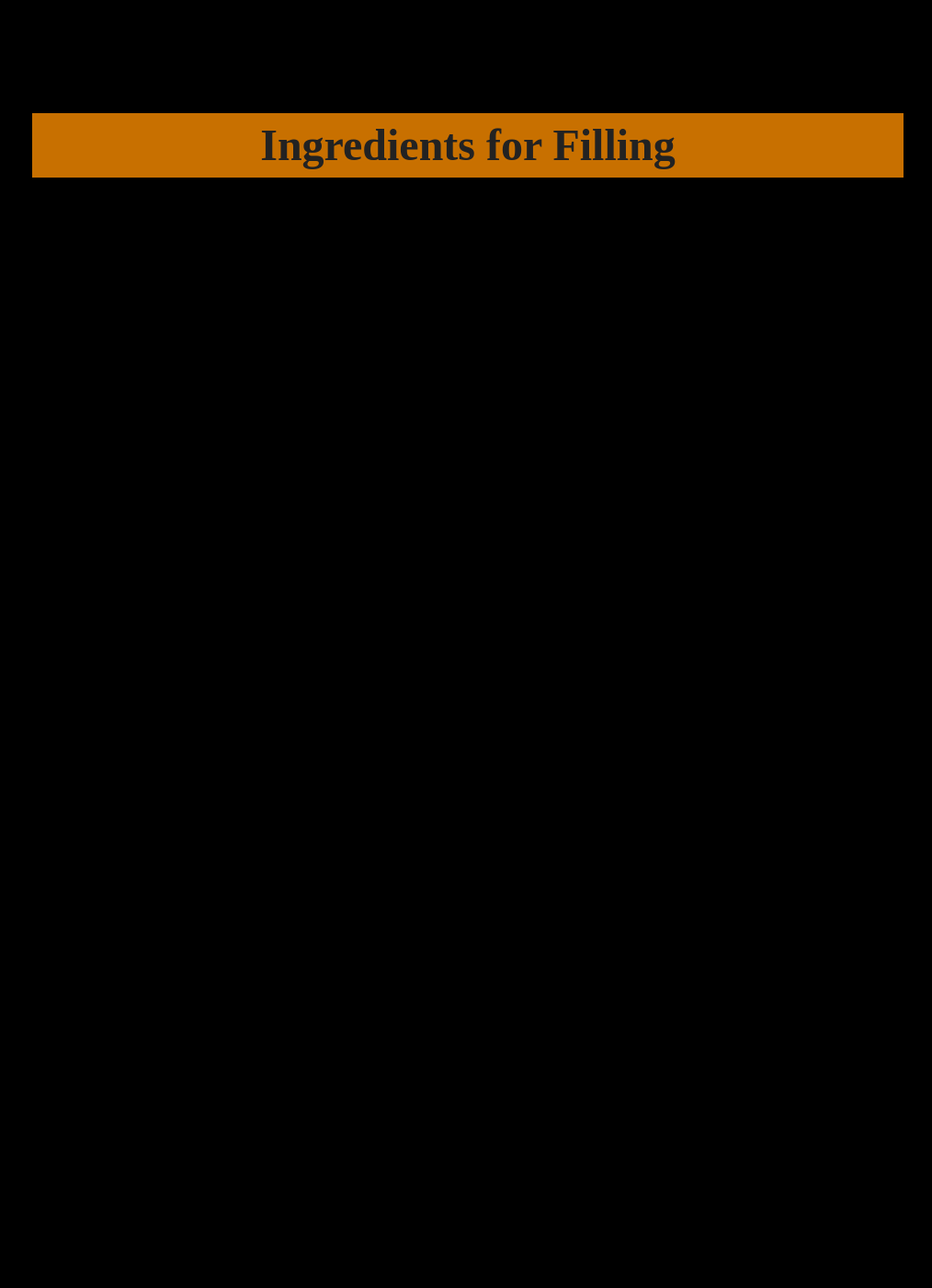
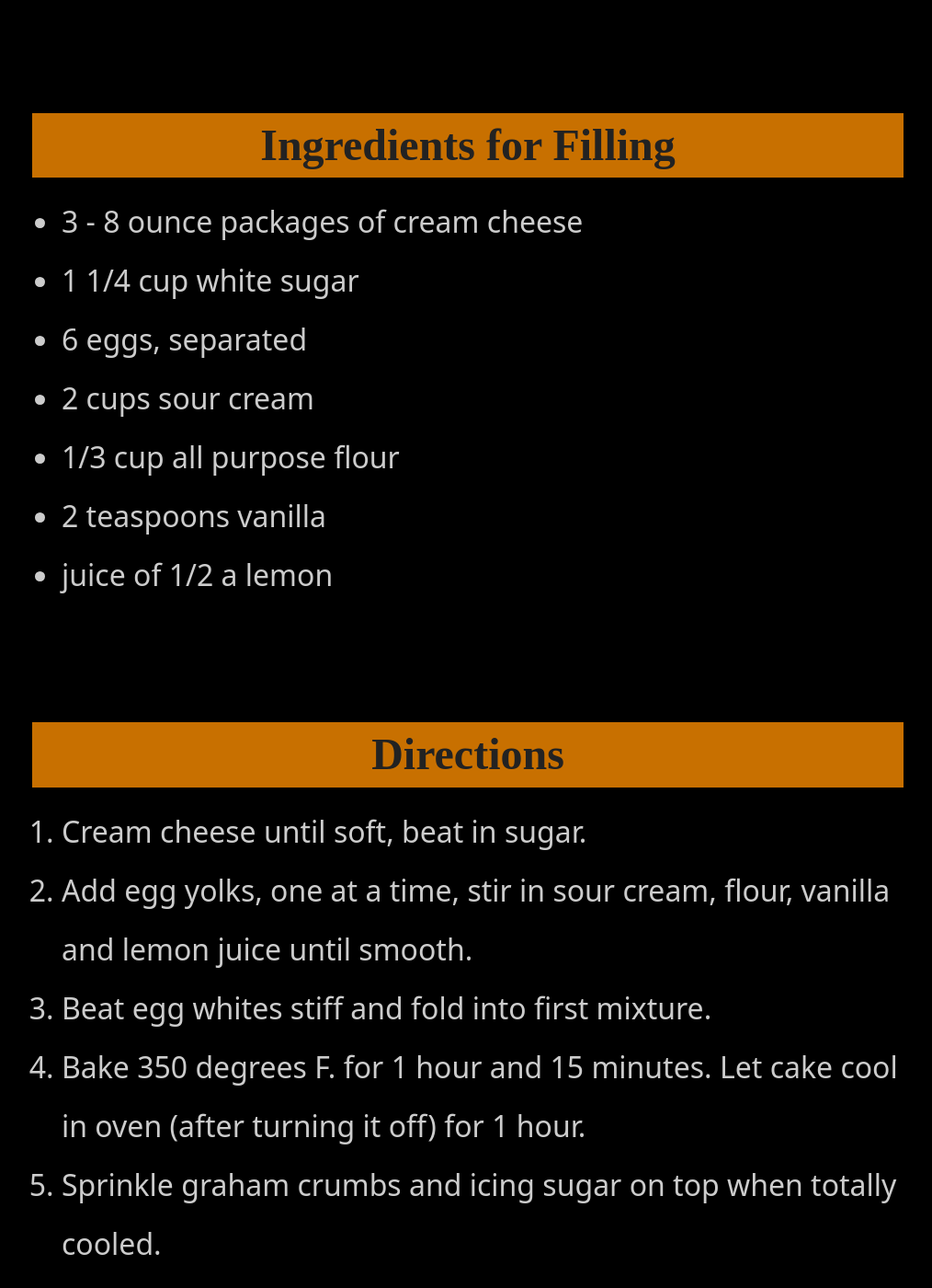
Before and after one commit to dits-family-cookbook/dits-family-cookbook.github.io, a Jekyll site: the page built from recipes/baking-and-desserts/cakes/pats-cheese-cake.md, in a window 1280 px wide and 1400 px high, scrolled down 892 px. Shown: the whole window at 92% size, without its empty margins (131-1145 px from the left). Built offline with Jekyll 4.4.1, drawn with Linux system fonts in a browser that asks for light colours; before the commit the page ends 1101 px from its top, so only the background shows below that.

Commit message:
Update pats-cheese-cake.md

```diff
--- a/recipes/baking-and-desserts/cakes/pats-cheese-cake.md
+++ b/recipes/baking-and-desserts/cakes/pats-cheese-cake.md
@@ -15,3 +15,19 @@ layout: page
 1. Press into 9" x 3" springform pan. Chill.
 
 # Ingredients for Filling
+
+* 3 - 8 ounce packages of cream cheese
+* 1 1/4 cup white sugar
+* 6 eggs, separated
+* 2 cups sour cream
+* 1/3 cup all purpose flour
+* 2 teaspoons vanilla
+* juice of 1/2 a lemon
+
+# Directions
+
+1. Cream cheese until soft, beat in sugar.
+1. Add egg yolks, one at a time, stir in sour cream, flour, vanilla and lemon juice until smooth.
+1. Beat egg whites stiff and fold into first mixture.
+1. Bake 350 degrees F. for 1 hour and 15 minutes. Let cake cool in oven (after turning it off) for 1 hour.
+1. Sprinkle graham crumbs and icing sugar on top when totally cooled.
```
